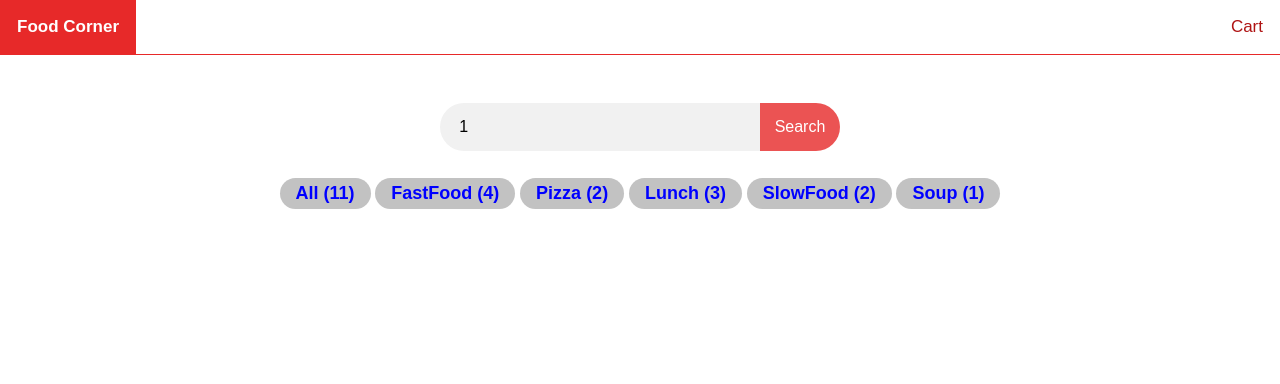
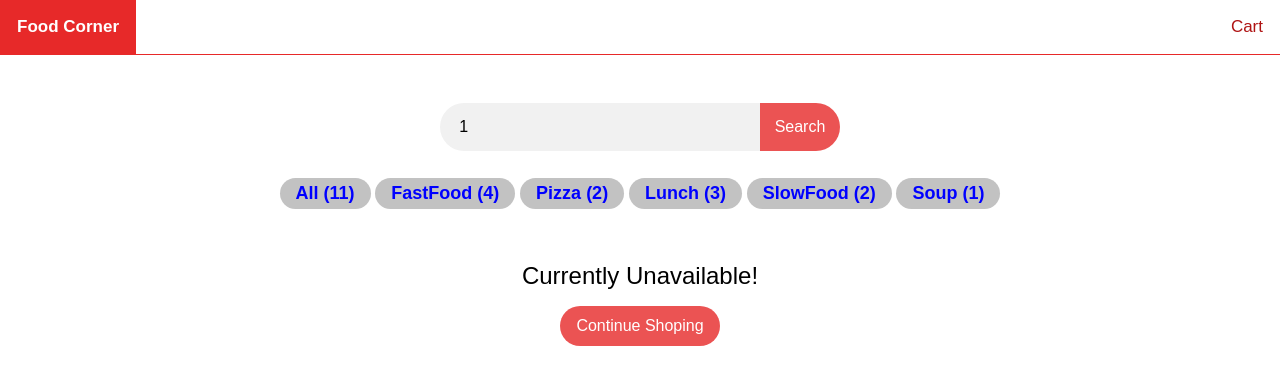
Before and after one commit to Shashi8969/Online-food-order, an Angular app: page /search/1 in a window 1280 px wide. Shown: the top 384 px of the page. Built offline with nearby package versions, Linux system fonts and the light colour scheme.

Commit message:
Set item not found on home component

```diff
--- a/src/app/header/header.component.html
+++ b/src/app/header/header.component.html
@@ -4,7 +4,7 @@
         <nav>
             <ul>
                 <li>
-                    <a href="#">Cart</a>
+                    <a href="cart-page">Cart</a>
                 </li>
             </ul>
         </nav>
--- a/src/app/home/home.component.html
+++ b/src/app/home/home.component.html
@@ -1,5 +1,6 @@
 <app-search></app-search>
 <app-tags></app-tags>
+<app-not-fond [visible]="!foods || foods.length <=0" notFoundMessage="Currently Unavailable!" resetLinkText="Continue Shoping"></app-not-fond>
 <ul>
         <li *ngFor="let food of foods">
             <a routerLink="/food/{{food.id}}">
```
